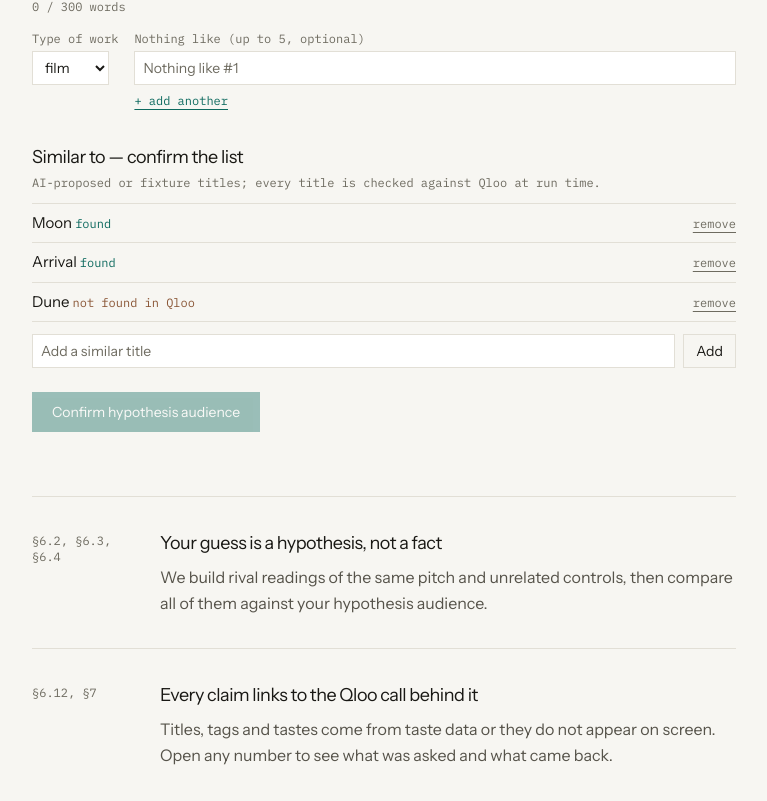
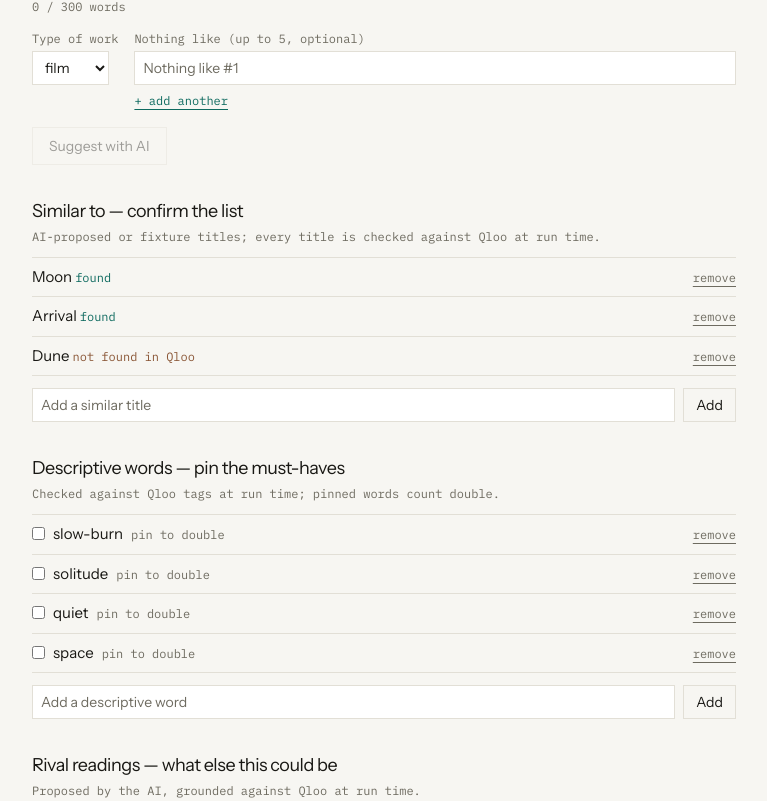
Before and after one commit to DammyCodes-all/whitespace, a Next.js app: page / in a window 1280 px wide. Shown: the part 619-1420 px from the top of the page, without its empty margins (256-1023 px from the left). Built offline with nearby package versions, Linux system fonts and the light colour scheme.

Commit message:
feat: enhance PitchForm and PitchInput components with AI proposal handling and loading state

```diff
--- a/src/components/pitch-form.tsx
+++ b/src/components/pitch-form.tsx
@@ -1,18 +1,20 @@
 /**
  * Day 2 U: pitch form plus similar-to confirm (§6.1, §6.2).
- * Fixture-backed: suggestions come from U-owned demo mocks via props.
- * Live Qloo check wires in at the Day 6 seam; custom-added titles stay
- * listed as not-found until then. Nothing-like entries are collected for
- * the Day 5 exclusion audience and surfaced via `onConfirm`.
+ * Day 6.5 U: AI proposals (similar, words, rivals) plus pinned words.
+ * Fixture-backed until the user taps "Suggest with AI", which POSTs to
+ * `/api/propose` (keys stay server-side) and fills every section. Qloo
+ * grounding happens at run time in the pipeline (§7, §8).
  *
  * Shell: owns state and the confirm step, composes the sections in
  * `./pitch-input.tsx`, `./nothing-like-input.tsx`,
- * `./similar-to-confirm.tsx` and `./confirmed-audience.tsx`.
+ * `./similar-to-confirm.tsx`, `./candidate-words-confirm.tsx`,
+ * `./rival-preview.tsx` and `./confirmed-audience.tsx`.
  */
 
 "use client";
 
-import { useState } from "react";
+import { useRef, useState } from "react";
+import { CandidateWordsConfirm } from "@/components/candidate-words-confirm";
 import { ConfirmedAudience } from "@/components/confirmed-audience";
 import { NothingLikeInput } from "@/components/nothing-like-input";
 import type { Suggestion } from "@/components/pitch-form-utils";
@@ -23,10 +25,27 @@ import {
   WORD_LIMIT,
 } from "@/components/pitch-form-utils";
 import { PitchInput } from "@/components/pitch-input";
+import { fetchProposals } from "@/components/propose-client";
+import { RivalPreview } from "@/components/rival-preview";
 import { SimilarToConfirm } from "@/components/similar-to-confirm";
+import type { ProposeRival } from "@/lib/agent/propose";
+import {
+  DEFAULT_CANDIDATE_WORDS,
+  DEFAULT_RIVAL_PROPOSALS,
+} from "@/lib/demo/proposal-defaults";
 import type { Audience, ResolvedTitle, WorkType } from "@/lib/types";
 
 const WORK_TYPES: WorkType[] = ["film", "music", "book", "game"];
+
+export interface ConfirmInput {
+  pitchText: string;
+  workType: WorkType;
+  nothingLike: string[];
+  similarTitles: string[];
+  candidateWords: string[];
+  pinnedWords: string[];
+  rivalProposals: ProposeRival[];
+}
 
 export function PitchForm({
   found,
@@ -35,10 +54,7 @@ export function PitchForm({
 }: {
   found: ResolvedTitle[];
   notFound: string[];
-  onConfirm?: (
-    audience: Audience,
-    input: { pitchText: string; workType: WorkType; nothingLike: string[] },
-  ) => void;
+  onConfirm?: (audience: Audience, input: ConfirmInput) => void;
 }) {
   const [pitch, setPitch] = useState("");
   const [workType, setWorkType] = useState<WorkType>("film");
@@ -54,6 +70,25 @@ export function PitchForm({
   ]);
   const [draft, setDraft] = useState("");
   const [confirmed, setConfirmed] = useState<Audience | null>(null);
+  const [confirmedHref, setConfirmedHref] = useState<string>("/run");
+  const [candidateWords, setCandidateWords] = useState<string[]>(() => [
+    ...DEFAULT_CANDIDATE_WORDS,
+  ]);
+  const [wordDraft, setWordDraft] = useState("");
+  const [pinnedWords, setPinnedWords] = useState<string[]>([]);
+  const [rivals, setRivals] = useState<ProposeRival[]>(() => [
+    ...DEFAULT_RIVAL_PROPOSALS,
+  ]);
+  const [proposeLoading, setProposeLoading] = useState(false);
+  const [proposeError, setProposeError] = useState<string | null>(null);
+  // Work type the current suggestions were proposed for; a switch after
+  // suggesting leaves stale proposals until the user suggests again.
+  const [suggestedFor, setSuggestedFor] = useState<WorkType | null>(null);
+  // Live mirrors for the post-fetch staleness check in suggest().
+  const pitchRef = useRef(pitch);
+  pitchRef.current = pitch;
+  const workTypeRef = useRef(workType);
+  workTypeRef.current = workType;
 
   function setNothingLikeAt(index: number, value: string) {
     setNothingLike((prev) => prev.map((v, i) => (i === index ? value : v)));
@@ -78,6 +113,83 @@ export function PitchForm({
       { key: `added-${name.toLowerCase()}`, name, found: false },
     ]);
     setDraft("");
+    setConfirmed(null);
+  }
+
+  function handleWorkTypeChange(value: WorkType) {
+    setWorkType(value);
+    setConfirmed(null);
+  }
+
+  async function suggest() {
+    if (pitch.trim() === "" || proposeLoading) return;
+    // Snapshot: inputs lock while loading, and the response is applied
+    // only when it still matches, closing the stale-pitch race.
+    const requestedPitch = pitch.trim();
+    const requestedType = workType;
+    setProposeLoading(true);
+    setProposeError(null);
+    try {
+      const result = await fetchProposals(requestedPitch, requestedType);
+      if (
+        requestedPitch !== pitchRef.current.trim() ||
+        requestedType !== workTypeRef.current
+      ) {
+        setProposeError("Pitch changed while suggesting — suggest again.");
+        return;
+      }
+      const aiSuggestions: Suggestion[] = result.similarTitles.map((name) => ({
+        key: `ai-${name.toLowerCase()}`,
+        name,
+        found: true,
+        proposed: true,
+      }));
+      setSuggestions((prev) => {
+        // Merge, don't clobber: keep hand-added titles the AI didn't
+        // repeat (AI wins exact duplicates).
+        const aiNames = new Set(aiSuggestions.map((s) => s.name.toLowerCase()));
+        const keptManual = prev.filter(
+          (s) =>
+            s.key.startsWith("added-") && !aiNames.has(s.name.toLowerCase()),
+        );
+        return [...aiSuggestions, ...keptManual];
+      });
+      setCandidateWords([...result.candidateWords]);
+      setPinnedWords([]);
+      setRivals([...result.rivalProposals]);
+      setSuggestedFor(requestedType);
+      setConfirmed(null);
+    } catch (err) {
+      setProposeError(err instanceof Error ? err.message : "Proposal failed.");
+    } finally {
+      setProposeLoading(false);
+    }
+  }
+
+  function addWordDraft() {
+    const word = wordDraft.trim().toLowerCase().replace(/\s+/g, " ");
+    if (word === "") return;
+    setCandidateWords((prev) =>
+      prev.some((w) => w.toLowerCase() === word) ? prev : [...prev, word],
+    );
+    setWordDraft("");
+    setConfirmed(null);
+  }
+
+  function togglePin(word: string) {
+    const key = word.toLowerCase();
+    setPinnedWords((prev) =>
+      prev.some((w) => w.toLowerCase() === key)
+        ? prev.filter((w) => w.toLowerCase() !== key)
+        : [...prev, word],
+    );
+    setConfirmed(null);
+  }
+
+  function removeWord(word: string) {
+    const key = word.toLowerCase();
+    setCandidateWords((prev) => prev.filter((w) => w.toLowerCase() !== key));
+    setPinnedWords((prev) => prev.filter((w) => w.toLowerCase() !== key));
     setConfirmed(null);
   }
 
@@ -113,11 +225,26 @@ export function PitchForm({
       titles,
       notFoundTitles: [...missing, ...unmatched],
     };
+    // The run grounds every title and word against Qloo, so the run input
+    // carries all suggestion names (not just fixture matches) plus the
+    // AI's words and rivals.
+    const similarTitles = suggestions.map((s) => s.name);
+    const pinnedKept = pinnedWords.filter((p) =>
+      candidateWords.some((w) => w.toLowerCase() === p.toLowerCase()),
+    );
+    const runInput: ConfirmInput = {
+      pitchText: trimmed,
+      workType,
+      nothingLike: nothingLikeKept,
+      similarTitles,
+      candidateWords: [...candidateWords],
+      pinnedWords: pinnedKept,
+      rivalProposals: rivals.map((r) => ({ ...r, titles: [...r.titles] })),
+    };
+    const href = `/run?input=${encodeURIComponent(JSON.stringify(runInput))}`;
     setConfirmed(audience);
-    onConfirm?.(
-      { ...audience },
-      { pitchText: trimmed, workType, nothingLike: nothingLikeKept },
-    );
+    setConfirmedHref(href);
+    onConfirm?.({ ...audience }, runInput);
   }
 
   return (
@@ -133,6 +260,7 @@ export function PitchForm({
         pitch={pitch}
         onPitchChange={setPitch}
         wasTrimmed={wasTrimmed}
+        disabled={proposeLoading}
       />
 
       <div className="mt-4 flex flex-wrap gap-4">
@@ -146,8 +274,9 @@ export function PitchForm({
           <select
             id="work-type"
             value={workType}
-            onChange={(e) => setWorkType(e.target.value as WorkType)}
-            className="mt-1 border border-rule bg-surface px-2 py-1.5 text-sm text-ink"
+            onChange={(e) => handleWorkTypeChange(e.target.value as WorkType)}
+            disabled={proposeLoading}
+            className="mt-1 border border-rule bg-surface px-2 py-1.5 text-sm text-ink disabled:opacity-60"
           >
             {WORK_TYPES.map((t) => (
               <option key={t} value={t}>
@@ -163,6 +292,26 @@ export function PitchForm({
         />
       </div>
 
+      <div className="mt-4">
+        <button
+          type="button"
+          onClick={suggest}
+          disabled={pitch.trim() === "" || proposeLoading}
+          className="border border-rule px-4 py-2 text-sm text-ink disabled:opacity-40"
+        >
+          {proposeLoading ? "Suggesting…" : "Suggest with AI"}
+        </button>
+        {proposeError && (
+          <p className="mt-1 font-mono text-xs text-clay">{proposeError}</p>
+        )}
+        {suggestedFor !== null && suggestedFor !== workType && (
+          <p className="mt-1 font-mono text-xs text-ink-2">
+            Suggestions were made for {suggestedFor} — suggest again for{" "}
+            {workType}.
+          </p>
+        )}
+      </div>
+
       <SimilarToConfirm
         suggestions={suggestions}
         draft={draft}
@@ -170,6 +319,18 @@ export function PitchForm({
         onAddDraft={addDraft}
         onRemove={removeSuggestion}
       />
+
+      <CandidateWordsConfirm
+        words={candidateWords}
+        pinned={pinnedWords}
+        draft={wordDraft}
+        onDraftChange={setWordDraft}
+        onAddDraft={addWordDraft}
+        onTogglePin={togglePin}
+        onRemove={removeWord}
+      />
+
+      <RivalPreview rivals={rivals} />
 
       <div className="mt-6">
         <button
@@ -183,7 +344,11 @@ export function PitchForm({
       </div>
 
       {confirmed && (
-        <ConfirmedAudience audience={confirmed} nothingLike={nothingLike} />
+        <ConfirmedAudience
+          audience={confirmed}
+          nothingLike={nothingLike}
+          runHref={confirmedHref}
+        />
       )}
     </section>
   );
--- a/src/components/pitch-input.tsx
+++ b/src/components/pitch-input.tsx
@@ -13,10 +13,13 @@ export function PitchInput({
   pitch,
   onPitchChange,
   wasTrimmed,
+  disabled = false,
 }: {
   pitch: string;
   onPitchChange: (value: string) => void;
   wasTrimmed: boolean;
+  /** True while AI proposals load, closing the stale-pitch race. */
+  disabled?: boolean;
 }) {
   const words = countWords(pitch);
   return (
@@ -33,8 +36,9 @@ export function PitchInput({
         onChange={(e) => onPitchChange(e.target.value)}
         rows={5}
         required
+        disabled={disabled}
         placeholder="A quiet science-fiction film about a lonely worker on a space station."
-        className="mt-2 w-full border border-rule bg-surface px-3 py-2 text-[15px] text-ink placeholder:text-ink-3"
+        className="mt-2 w-full border border-rule bg-surface px-3 py-2 text-[15px] text-ink placeholder:text-ink-3 disabled:opacity-60"
       />
       <p data-numeric className="mt-1 font-mono text-xs text-ink-3">
         {words} / {WORD_LIMIT} words
```
